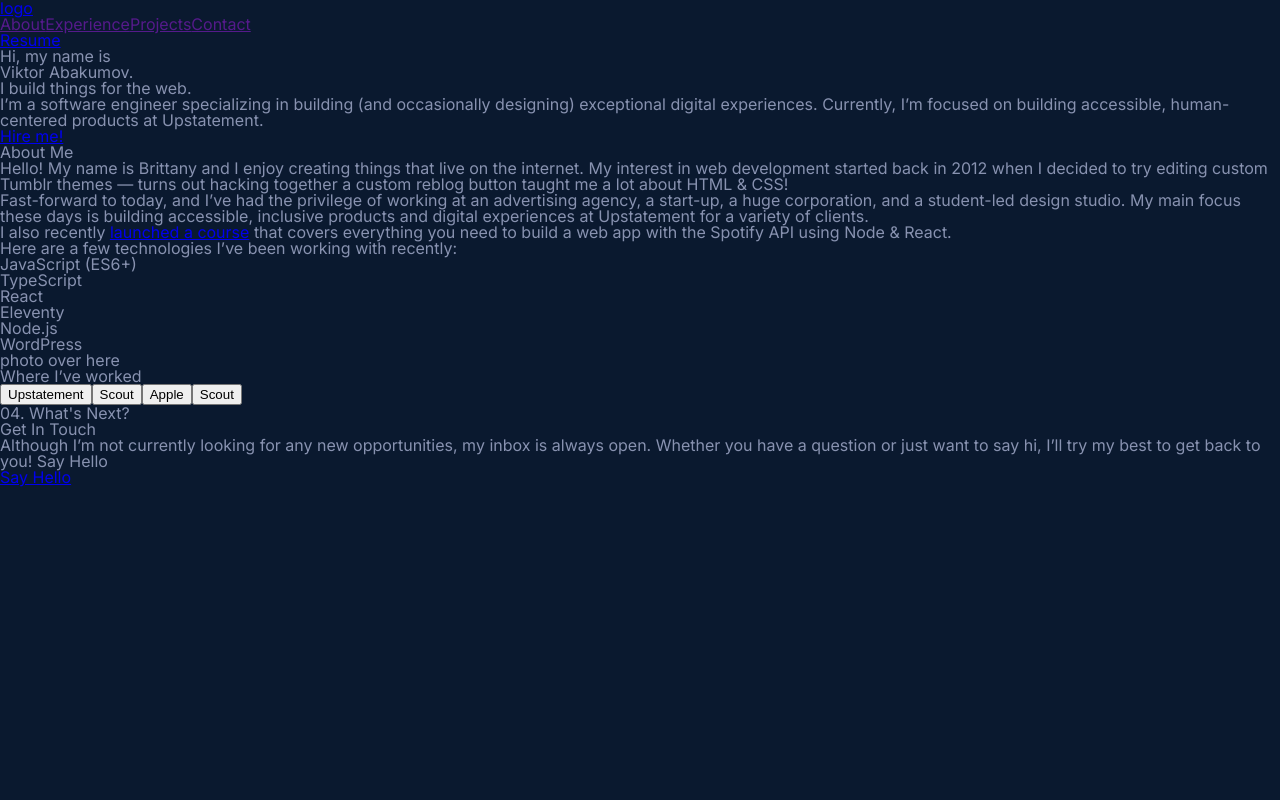
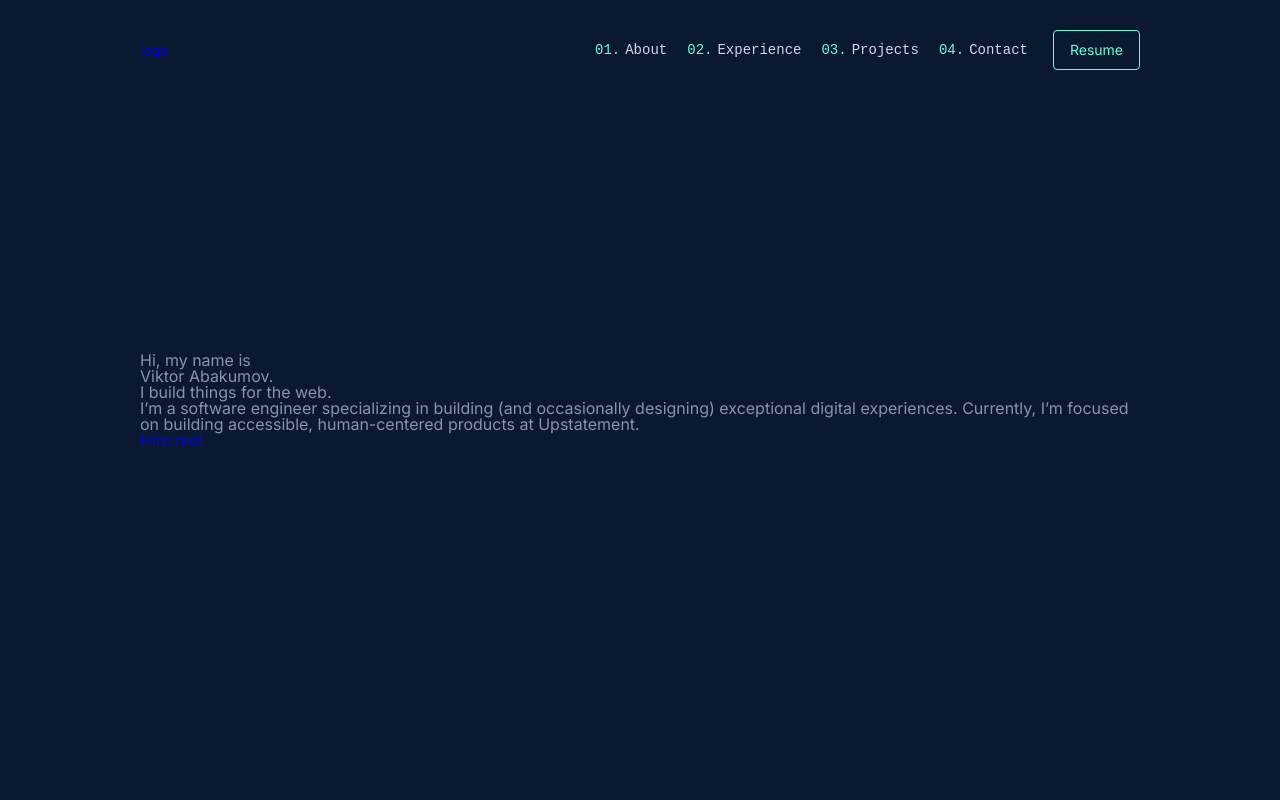
Before and after one commit to posthack/imatteru, a Vue app: page / in a window 1280 px wide. Shown: the top 800 px of the page. Built offline with nearby package versions, Linux system fonts and the light colour scheme.

Commit message:
First styles

```diff
--- a/src/App.vue
+++ b/src/App.vue
@@ -33,5 +33,6 @@ body {
     BlinkMacSystemFont, Roboto, sans-serif;
   background-color: #0a192f;
   color: #8892b0;
+  overflow-x: hidden;
 }
 </style>
--- /dev/null
+++ b/src/assets/scss/vars.scss
@@ -0,0 +1,2 @@
+$light-blue: #64ffda;
+$main-text-color: #ccd6f6;
--- a/src/components/SectionAtm.vue
+++ b/src/components/SectionAtm.vue
@@ -34,4 +34,15 @@ export default {
 };
 </script>
 
-<style></style>
+<style lang="scss" scoped>
+.atm {
+  min-height: 100vh;
+  width: 100%;
+  display: flex;
+  align-items: center;
+  justify-content: center;
+}
+.container {
+  max-width: 1000px;
+}
+</style>
--- a/src/components/TheHeader.vue
+++ b/src/components/TheHeader.vue
@@ -4,10 +4,14 @@
       <a href="#">logo</a>
       <div class="header__right">
         <nav class="header-nav">
-          <a href="">About</a>
-          <a href="">Experience</a>
-          <a href="">Projects</a>
-          <a href="">Contact</a>
+          <a
+            v-for="(el, idx) in links"
+            :key="idx"
+            :href="`#${el.toLocaleLowerCase()}`"
+            :data-counter="`0${++idx}.`"
+            class="header-nav__item"
+            >{{ el }}</a
+          >
         </nav>
         <a href="#" class="header__resume">Resume</a>
       </div>
@@ -18,7 +22,60 @@
 <script>
 export default {
   name: "TheHeader",
+  data() {
+    return {
+      links: ["About", "Experience", "Projects", "Contact"],
+    };
+  },
 };
 </script>
 
-<style></style>
+<style lang="scss" scoped>
+@import "@scss/vars.scss";
+.header {
+  position: absolute;
+  left: 0;
+  top: 0;
+  height: 100px;
+  width: 100%;
+  display: flex;
+  align-items: center;
+  font-size: 14px;
+}
+.container {
+  display: flex;
+  align-items: center;
+  justify-content: space-between;
+  width: 100%;
+  margin: 0 auto;
+  padding: 0 50px;
+  max-width: 1100px;
+}
+.header-nav {
+  display: flex;
+}
+.header__right {
+  display: flex;
+  align-items: center;
+}
+.header-nav__item {
+  color: $main-text-color;
+  padding: 10px;
+  font-family: "SF Mono", "Fira Code", "Fira Mono", "Roboto Mono", monospace;
+  &:hover {
+    color: $light-blue;
+  }
+  &::before {
+    content: attr(data-counter);
+    margin-right: 5px;
+    color: $light-blue;
+  }
+}
+.header__resume {
+  padding: 12px 16px;
+  margin-left: 15px;
+  color: $light-blue;
+  border: 1px solid $light-blue;
+  border-radius: 4px;
+}
+</style>
--- a/src/style.css
+++ b/src/style.css
@@ -127,3 +127,11 @@ table {
   border-collapse: collapse;
   border-spacing: 0;
 }
+a {
+  text-decoration: none;
+}
+*,
+*::before,
+*::after {
+  box-sizing: border-box;
+}
--- a/vite.config.js
+++ b/vite.config.js
@@ -8,6 +8,7 @@ export default defineConfig({
   resolve: {
     alias: {
       "@": path.resolve(__dirname, "./src"),
+      "@scss": path.resolve(__dirname, "./src/assets/scss"),
     },
   },
 });
```
